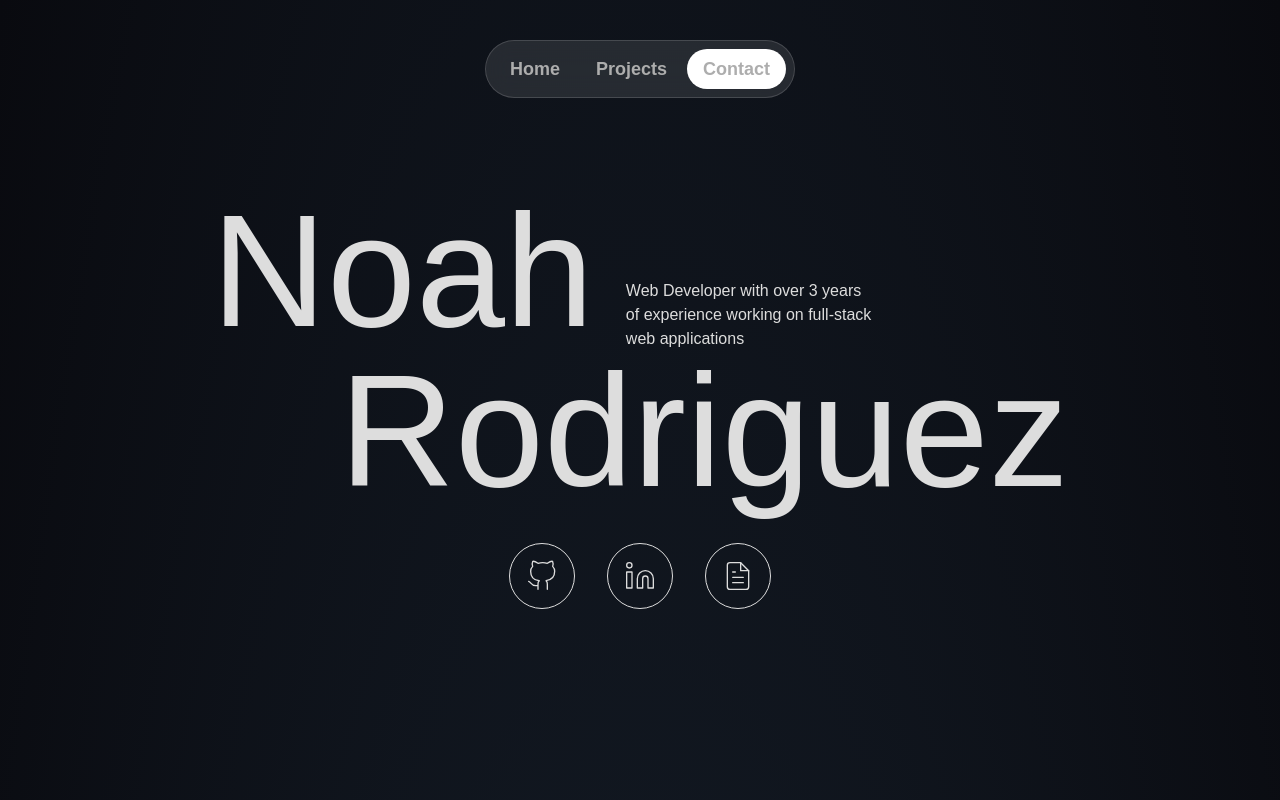
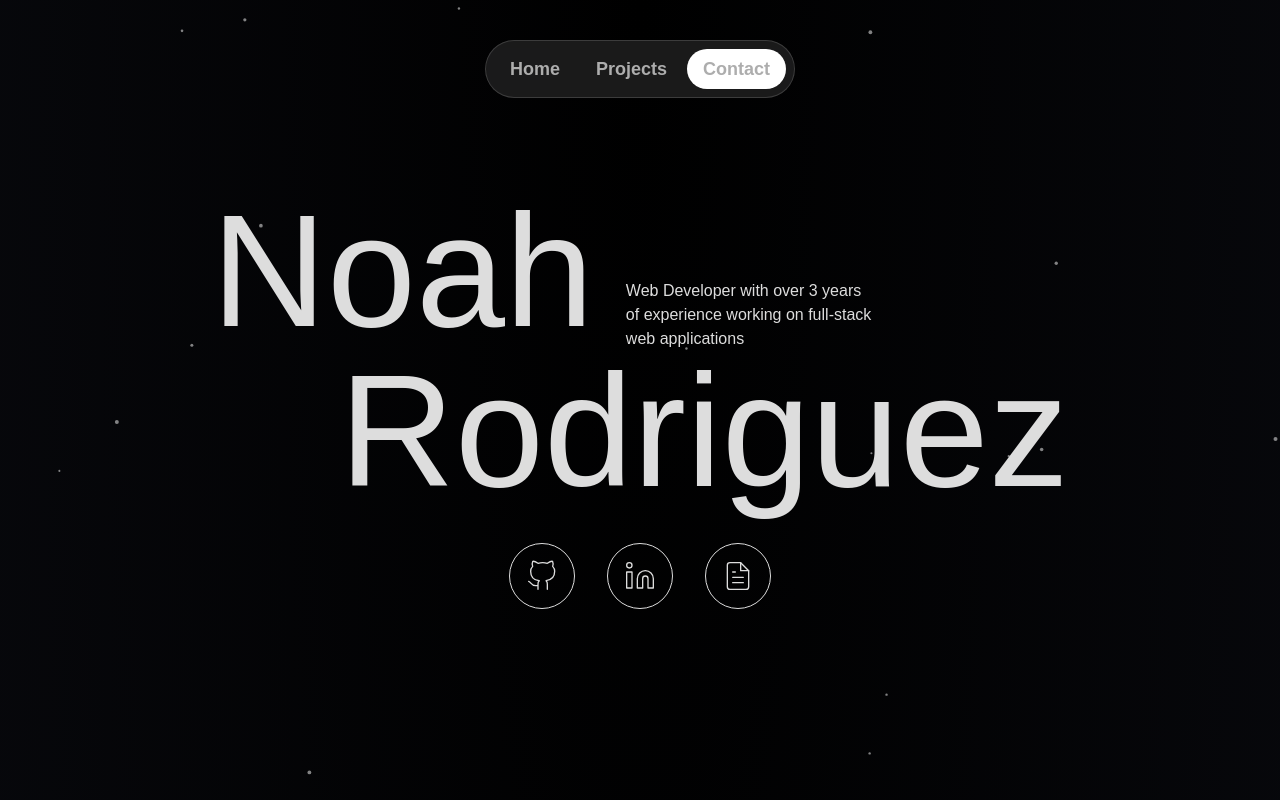
Before and after one commit to NoahRod108/2025-portfolio, a Next.js app: page / in a window 1280 px wide. Shown: the top 800 px of the page. Built offline with nearby package versions, Linux system fonts and the light colour scheme.

Commit message:
Added a particle background

```diff
--- a/app/globals.css
+++ b/app/globals.css
@@ -17,9 +17,15 @@
 
 body {
   color: var(--foreground);
-  background: radial-gradient(ellipse at bottom, #1b2735 0%, #090a0f 100%);
+  background: radial-gradient(ellipse at top, #000 0%, #090a0f 100%);
   /* background: var(--background); */
   font-family: Arial, Helvetica, sans-serif;
+}
+
+#tsparticles {
+  z-index: -1;
+  height: 945px;
+  position: absolute;
 }
 
 .text-balance {
--- /dev/null
+++ b/components/StarParticles.jsx
@@ -0,0 +1,117 @@
+"use client";
+
+import { useEffect, useMemo, useState } from "react";
+import Particles, { initParticlesEngine } from "@tsparticles/react";
+// import { loadAll } from "@tsparticles/all"; // if you are going to use `loadAll`, install the "@tsparticles/all" package too.
+// import { loadFull } from "tsparticles"; // if you are going to use `loadFull`, install the "tsparticles" package too.
+import { loadSlim } from "@tsparticles/slim"; // if you are going to use `loadSlim`, install the "@tsparticles/slim" package too.
+// import { loadBasic } from "@tsparticles/basic"; // if you are going to use `loadBasic`, install the "@tsparticles/basic" package too.
+
+const StarParticles = () => {
+  const [init, setInit] = useState(false);
+
+  // this should be run only once per application lifetime
+  useEffect(() => {
+    initParticlesEngine(async (engine) => {
+      // you can initiate the tsParticles instance (engine) here, adding custom shapes or presets
+      // this loads the tsparticles package bundle, it's the easiest method for getting everything ready
+      // starting from v2 you can add only the features you need reducing the bundle size
+      //await loadAll(engine);
+      //await loadFull(engine);
+      await loadSlim(engine);
+      //await loadBasic(engine);
+    }).then(() => {
+      setInit(true);
+    });
+  }, []);
+
+  const particlesLoaded = (container) => {
+    console.log(container);
+  };
+
+  const options = useMemo(
+    () => ({
+      background: {
+        color: {
+          value: "",
+        },
+      },
+      fpsLimit: 120,
+      interactivity: {
+        events: {
+          onClick: {
+            enable: false,
+            mode: "push",
+          },
+          onHover: {
+            enable: true,
+            mode: "bubble",
+          },
+        },
+        modes: {
+          push: {
+            quantity: 4,
+          },
+          bubble: {
+            distance: 100,
+            size: 4,
+            duration: 0.4,
+          },
+        },
+      },
+      particles: {
+        color: {
+          value: "#ffffff",
+        },
+        links: {
+          color: "#ffffff",
+          distance: 150,
+          enable: false,
+          opacity: 0.5,
+          width: 1,
+        },
+        move: {
+          direction: "none",
+          enable: true,
+          outModes: {
+            default: "bounce",
+          },
+          random: false,
+          speed: 0.1,
+          straight: false,
+        },
+        number: {
+          density: {
+            enable: true,
+          },
+          value: 40,
+        },
+        opacity: {
+          value: 0.5,
+        },
+        shape: {
+          type: "circle",
+        },
+        size: {
+          value: { min: 1, max: 2 },
+        },
+      },
+      detectRetina: true,
+    }),
+    []
+  );
+
+  if (init) {
+    return (
+      <Particles
+        id="tsparticles"
+        particlesLoaded={particlesLoaded}
+        options={options}
+      />
+    );
+  }
+
+  return <></>;
+};
+
+export default StarParticles;
--- a/package.json
+++ b/package.json
@@ -9,10 +9,14 @@
     "lint": "next lint"
   },
   "dependencies": {
+    "@tsparticles/all": "^3.8.1",
+    "@tsparticles/react": "^3.0.0",
+    "@tsparticles/slim": "^3.8.1",
     "motion": "^11.13.1",
     "next": "14.2.15",
     "react": "^18",
-    "react-dom": "^18"
+    "react-dom": "^18",
+    "react-tsparticles": "^2.12.2"
   },
   "devDependencies": {
     "postcss": "^8",
--- a/sections/Hero.jsx
+++ b/sections/Hero.jsx
@@ -5,11 +5,13 @@
 import Github from "@/public/icons/Github";
 import Linkedin from "@/public/icons/linkedin";
 import Resume from "@/public/icons/Resume";
+import StarParticles from "@/components/StarParticles";
 
 const Hero = () => {
   return (
     <div className="flex flex-col justify-center h-lvh">
       <section id="hero">
+        <StarParticles id="tsparticles" />
         <motion.div
           animate={{
             opacity: [0, 100],
```
Also changed, not shown: 1 other file (tests, documents, lock files or other folders).
